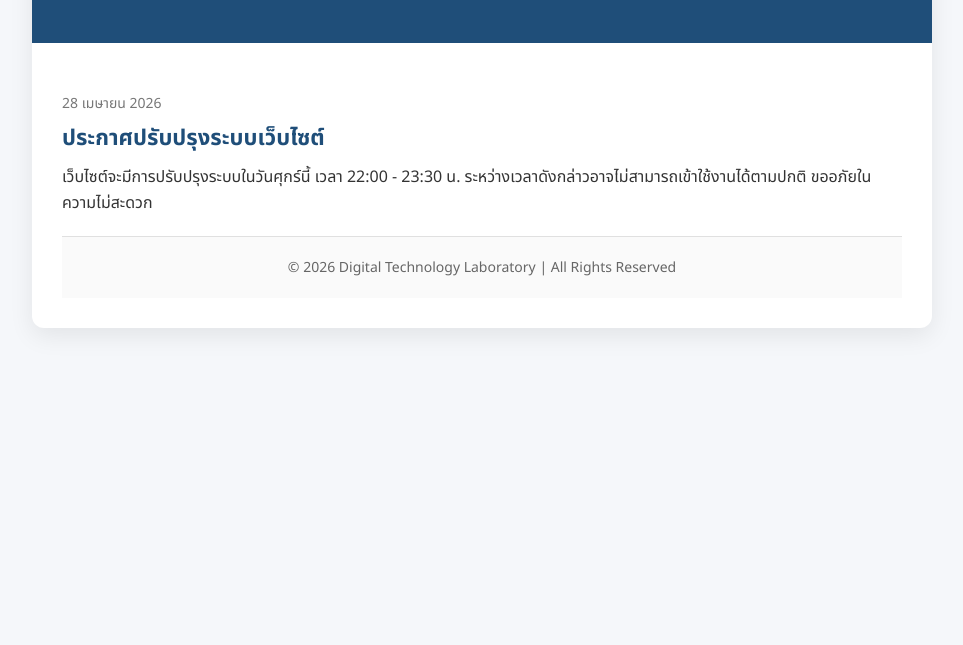
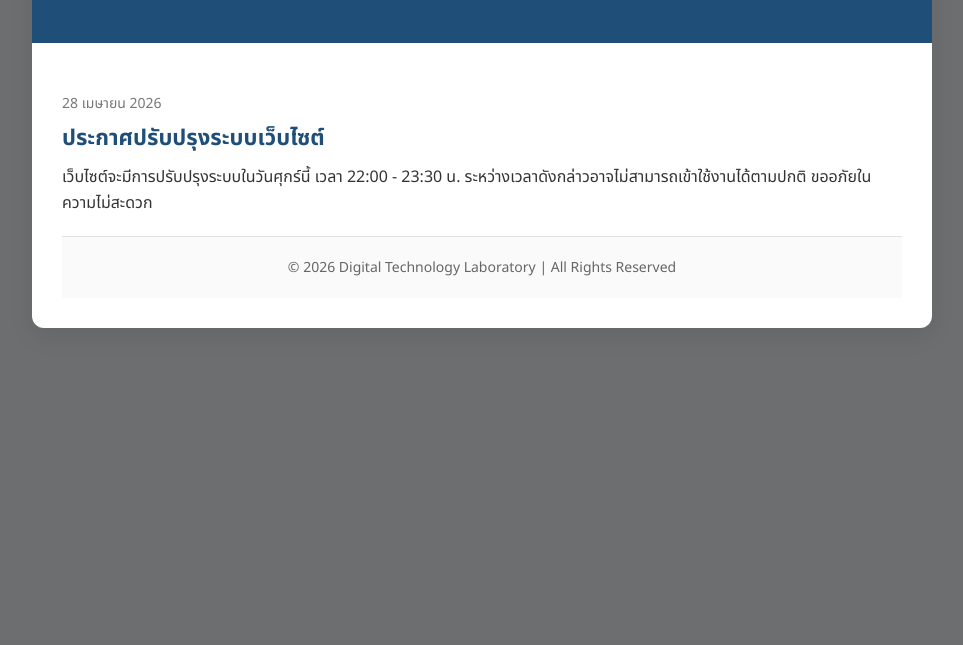
Before and after one commit to sulak-tech/labnews, a plain HTML site: page index.html in a window 1280 px wide. Shown: the part 155-800 px from the top of the page, without its empty margins (158-1121 px from the left). Drawn offline with Linux system fonts and the light colour scheme.

Commit message:
Update index.html

```diff
--- a/index.html
+++ b/index.html
@@ -14,7 +14,7 @@
     body {
       margin: 0;
       font-family: 'Noto Sans Thai', sans-serif;
-      background: #f5f7fa;
+      background: #6d6e70;
       color: #333;
     }
 
```
